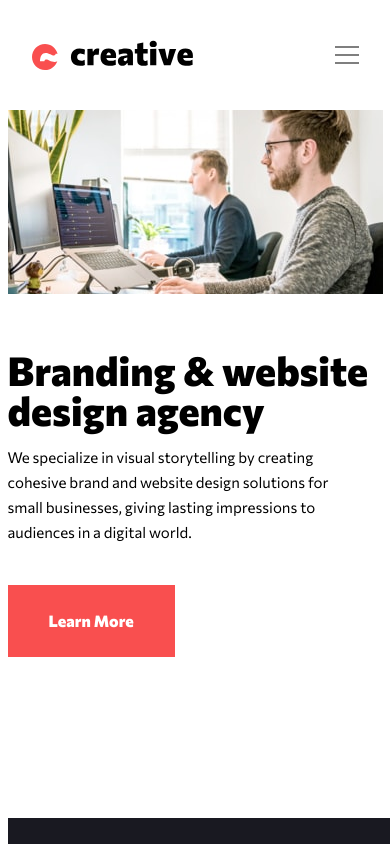
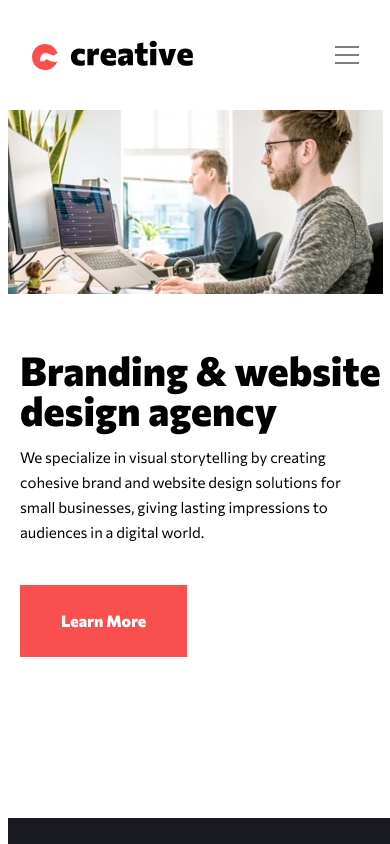
Before and after one commit to danielopq/creative, a React (Vite) app: page / in a window 390 px wide. Shown: the top 844 px of the page. Built offline with nearby package versions, Linux system fonts and the light colour scheme.

Commit message:
header.css - #header-mainContent padding modified

```diff
--- a/src/components/header/header.css
+++ b/src/components/header/header.css
@@ -79,7 +79,7 @@ header{
     #header-mainContent{
         width: inherit;
         height: 508px;
-        margin: 56px 0px 0px;
+        margin: 56px 0px 0px 25px;
     }
 
     #header-mainContent p{
```
